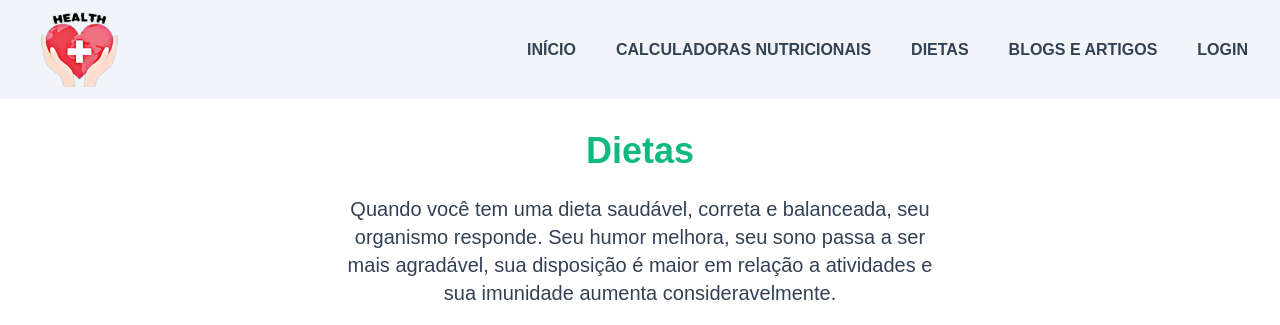
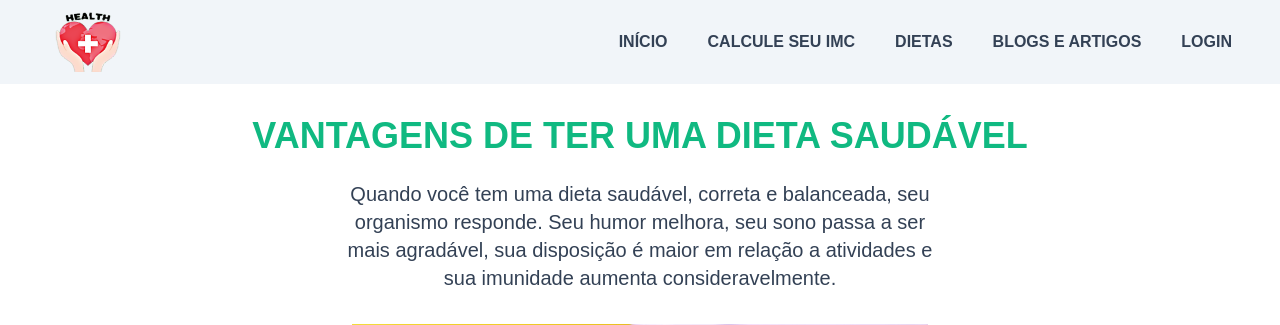
Before and after one commit to LeonardoMartins016/Projeto-Nutritivo, a PHP site: page /dietas.html in a window 1280 px wide. Shown: the top 325 px of the page. Run offline with PHP 8.4, Linux system fonts and the light colour scheme.

Commit message:
terminando a pag dietas

```diff
--- a/dietas.html
+++ b/dietas.html
@@ -8,17 +8,18 @@
     <title>Dietas</title>
 </head>
 <body class="overflow-x-hidden">
-    <header class="flex w-full bg-slate-100 items-center justify-between px-8 transition-all ease duration-300 py-3">
-       <img src="/assets/logoNova.png" alt="" class="md:w-[95px] md:h-[75px] w-[58px] h-[48px]">
+    <header class="flex w-full bg-slate-100  items-center justify-between px-12 transition-all ease duration-300 py-3 ">
+        <img src="assets/logoNova.png" alt="" class="md:w-[80px] md:h-[60px] w-[58px] h-[48px]">
          <nav>
+
            <!--NAVLINKS-->
-            <ul class="absolute w-full bg-slate-100 text-slate-700 h-full flex flex-col top-[72px] items-center gap-10 uppercase transition-all ease-in duration-200 pt-3 font-bold left-[100%] md:left-0 md:w-100% md:h-auto md:flex-row md:static md:items-center md:pt-0 md:justify-end" id="navLinks">
+             <ul class="absolute w-full bg-slate-100 text-slate-700 h-full flex flex-col top-[70px] items-center gap-10 uppercase transition-all ease-in duration-200 pt-3 font-bold left-[100%] md:left-0 md:w-100% md:h-auto md:flex-row md:static md:items-center md:pt-0 md:justify-end" id="navLinks">
 
 
-                <a id="link1" href="/index.html" class="md:hover:text-emerald-300 md:hover:scale-105 transition-all duration-200">Início</a>
-                <a id="link2" href="/index.html#IMC" class="md:hover:text-emerald-300 md:hover:scale-105 transition-all duration-200">Calculadoras Nutricionais</a>
+                 <a id="link1" href="index.html" class="md:hover:text-emerald-300 md:hover:scale-105 transition-all duration-200">Início</a>
+                 <a id="link2" href="#IMC" class="md:hover:text-emerald-300 md:hover:scale-105 transition-all duration-200">Calcule seu IMC</a>
                  <a id="link3" href="/dietas.html" class="md:hover:text-emerald-300 md:hover:scale-105 transition-all duration-200">Dietas</a>
-                <a id="link4" href="/index.html" class="md:hover:text-emerald-300 md:hover:scale-105 transition-all duration-200">Blogs e Artigos</a>
+                 <a id="link4" href="#artigos" class="md:hover:text-emerald-300 md:hover:scale-105 transition-all duration-200">Blogs e Artigos</a>
                  <a id="link5" href="/login.html" class="md:hover:text-emerald-300 md:hover:scale-105 transition-all duration-200">Login</a>
              </ul>
          </nav>
@@ -29,32 +30,36 @@
            <div class="barrinha"></div>
          </div>
      </header>
+
     <!--MAIN-->
     <main class="text-slate-700">
         <!--Dietas-->
         <div id="inicio" class="w-full flex justify-center text-center flex-col scroll">
             <div class="flex flex-col items-center mt-8 mb-8">
-                <h2 class="text-2xl mb-6 text-emerald-500 font-bold md:text-4xl">Dietas</h2>
+                <h2 class="text-2xl mb-6 text-emerald-500 font-bold md:text-4xl">VANTAGENS DE TER UMA DIETA SAUDÁVEL</h2>
                 <p class=" w-11/12 max-w-[600px] text-justify md:text-xl md:text-center">Quando você tem uma dieta saudável, correta e balanceada, seu organismo responde. Seu humor melhora, seu sono passa a ser mais agradável, sua disposição é maior em relação a atividades e sua imunidade aumenta consideravelmente.</p>
             </div>
             <div class="mg-top flex justify-center">
-                 <img class="w-80 h-44 md:w-auto md:h-96" src="https://catracalivre.com.br/wp-content/uploads/2018/02/dieta2.jpg"  alt="imagem com alimentos saudáveis e uma placa com a palavra nutrição">
+                 <img class="w-80 h-44 md:w-auto md:h-96" src="assets/pexels-fotios-photos-1161682.jpg"  alt="imagem com alimentos saudáveis e uma placa com a palavra nutrição">
             </div>
         </div>
 
         <div class="flex flex-col items-center mt-8 mb-8">
             <label for="objetivo" class="mb-2 text-xl text-slate-900">Selecione seu objetivo:</label>
-            <select name="objetivo" class="mb-2 border border-black w-7/12 h-8 md:w-1/4" id="objetivo">
+            <select name="objetivo" class="mb-2 border border-black w-7/12 h-8 md:w-1/4" id="resposta">
                 <option value="none">Selecione um objetivo</option>
                 <option value="perder_peso">Perder peso</option>
                 <option value="ganhar_massa">Ganhar massa</option>
                 <!-- Adicione mais opções conforme necessário -->
             </select>
-            <button id="gerarDieta" class="bg-emerald-500 text-white mt-2 mb-2 w-4/12 md:w-1/12 p-1 rounded-md border border-black">Gerar Dieta</button>
+            <button id="gerarDieta" class="bg-emerald-500 text-white mt-2 mb-2 w-4/12 md:w-1/12 p-1 rounded-md hover:bg-emerald-700 hover:scale-125 transition-all ease duration-300">Gerar Dieta</button>
         </div>
 
-        <div id="dietaEspecifica" class="hidden flex flex-col items-center mt-8 mb-8">
+        <div class="flex w-full h-auto justify-center">
+            <div id="dietaEspecificaContainer" class="w-2/4 h-[300px] flex justify-center text-justify hidden">
+                <P id="dietaTxt"></P>
                 <!-- Aqui será exibida a dieta específica -->
+            </div>
         </div>
 
           <!-- Footer -->
@@ -109,6 +114,7 @@
         </section>
     </main>
   </body>
+  <script src="src/script/dieta.js"></script>
   <script src="src/script/index.js"></script>
   <script src="src/script/scroll.js"></script>
 </html>
--- /dev/null
+++ b/src/script/dieta.js
@@ -0,0 +1,30 @@
+const botaoDieta = document.querySelector("#gerarDieta");
+
+botaoDieta.addEventListener("click", function () {
+  GerarDieta();
+});
+
+//Gerador de dieta
+function GerarDieta() {
+  var resposta = document.querySelector("#resposta").value;
+  var dietaEspecifica = document.querySelector("#dietaEspecificaContainer");
+  var dieta = "";
+
+  if (resposta == "none") {
+    alert("Por favor, selecione uma opção válida.");
+    dietaEspecifica.classList.add("hidden");
+  } else {
+    if (resposta == "perder_peso") {
+      dieta +=
+        "Uma dieta equilibrada para perda de peso deve focar em alimentos nutritivos e porções controladas. Opte por refeições ricas em vegetais, frutas, proteínas magras e grãos integrais. Evite alimentos processados, açúcares adicionados e gorduras saturadas. Mantenha-se hidratado com água e limite o consumo de bebidas açucaradas. Faça pequenas refeições ao longo do dia para manter o metabolismo ativo e evite beliscar entre as refeições. Lembre-se de incluir atividade física regularmente para potencializar os resultados. Consultar um nutricionista pode ajudar a adaptar a dieta às suas necessidades individuais.";
+    }
+
+    if (resposta == "ganhar_massa") {
+      dieta =
+        "Para ganhar massa muscular, é importante seguir uma dieta rica em proteínas, carboidratos saudáveis e gorduras insaturadas. Priorize alimentos como frango, peixe, ovos, carne magra, laticínios com baixo teor de gordura, leguminosas, nozes, sementes, aveia, arroz integral, batata-doce, frutas e vegetais. Consuma proteína suficiente para apoiar a reparação e o crescimento muscular, e carboidratos para fornecer energia durante os treinos. Faça refeições frequentes ao longo do dia e inclua um lanche pós-treino com proteína e carboidratos para ajudar na recuperação muscular. Beba bastante água para manter-se hidratado e evite alimentos processados e açúcares adicionados. Além disso, um programa de treinamento de força bem elaborado é essencial para estimular o crescimento muscular._consultar um nutricionista ou um profissional de educação física pode ajudar a elaborar um plano alimentar e de treino personalizado para atingir seus objetivos de ganho de massa muscular.";
+    }
+
+    dietaEspecifica.classList.remove("hidden");
+    dietaEspecifica.innerText = dieta;
+  }
+}
--- a/src/script/index.js
+++ b/src/script/index.js
@@ -8,6 +8,7 @@ const links2 = document.querySelector('#link2');
 const links3 = document.querySelector('#link3');
 const links4 = document.querySelector('#link4');
 const links5 = document.querySelector('#link5');
+
 
 
 menu.addEventListener('click', () => {
@@ -42,10 +43,8 @@ links5.addEventListener('click', () => {
 
 //Calculadora de IMC
 
-document.getElementById("calculaIMC").addEventListener("click", function(){
-
-  calculadoraIMC(event);
-
+document.getElementById("calculaIMC").addEventListener("click", function(event){
+  calculadoraIMC(event)
 });
 
 function calculadoraIMC(event) {
@@ -79,8 +78,11 @@ function calculadoraIMC(event) {
 
 //Calculadora de TMB
 
-document.getElementById("calculaTMB").addEventListener("click", function(){
-calculadoraTMB()
+
+const botaoTMB = document.querySelector("#calculaTMB");
+
+botaoTMB.addEventListener("click", function(){
+  calculadoraTMB();
 });
 
 function calculadoraTMB(){
--- a/src/style/output.css
+++ b/src/style/output.css
@@ -703,10 +703,6 @@ video {
   top: 70px;
 }
 
-.top-\[72px\] {
-  top: 72px;
-}
-
 .isolate {
   isolation: isolate;
 }
@@ -945,10 +941,18 @@ video {
   height: 2rem;
 }
 
+.h-\[300px\] {
+  height: 300px;
+}
+
 .h-\[48px\] {
   height: 48px;
 }
 
+.h-auto {
+  height: auto;
+}
+
 .h-full {
   height: 100%;
 }
@@ -967,6 +971,10 @@ video {
 
 .w-11\/12 {
   width: 91.666667%;
+}
+
+.w-2\/4 {
+  width: 50%;
 }
 
 .w-3 {
@@ -3017,10 +3025,6 @@ video {
     height: 60px;
   }
 
-  .md\:h-\[75px\] {
-    height: 75px;
-  }
-
   .md\:h-auto {
     height: auto;
   }
@@ -3047,10 +3051,6 @@ video {
 
   .md\:w-\[80px\] {
     width: 80px;
-  }
-
-  .md\:w-\[95px\] {
-    width: 95px;
   }
 
   .md\:w-auto {
```
Also changed, not shown: assets/dieta2.png (added), assets/novafundoDietas.png (added), assets/pexels-fotios-photos-1161682.jpg (added). Lines whose indentation alone changed are shown as unchanged.
